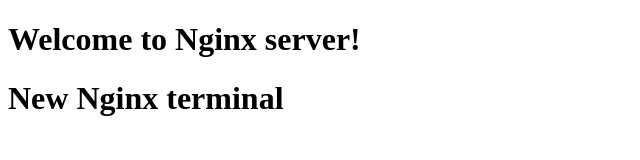
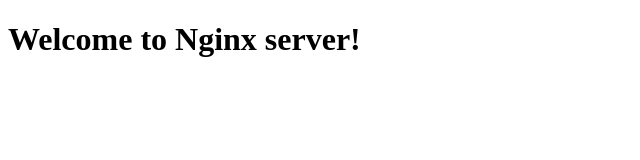
Before and after one commit to davidmbochi/web-app, a plain HTML site: page index.html in a window 1280 px wide. Shown: the whole page, without its empty margins (0-640 px from the left). Drawn offline with Linux system fonts and the light colour scheme.

Commit message:
removed one heading

```diff
--- a/index.html
+++ b/index.html
@@ -9,7 +9,5 @@
 
 	<h1>Welcome to Nginx server!</h1>
 
-	<h1>New Nginx terminal</h1>
-
 </body>
 </html>
```
